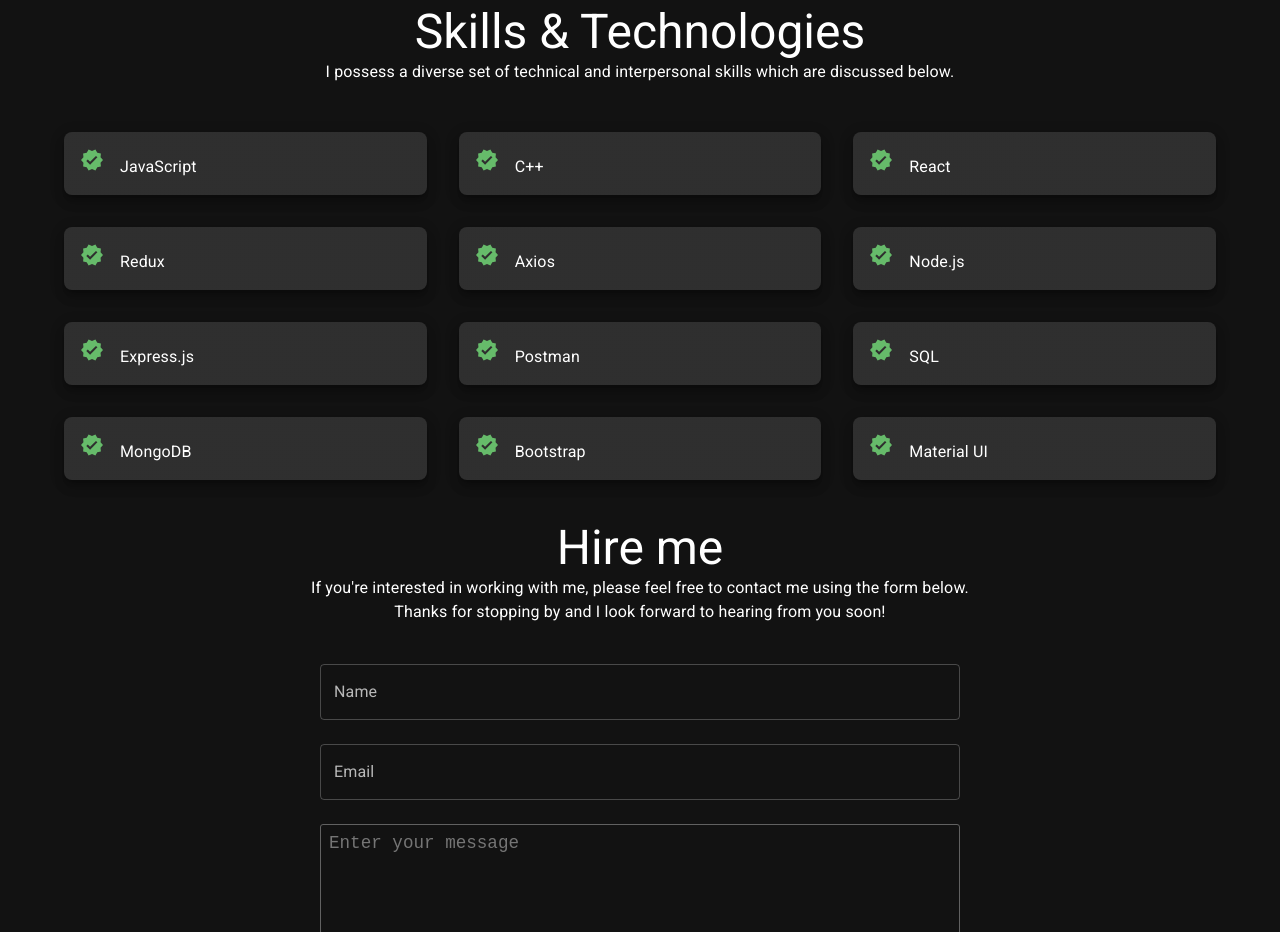
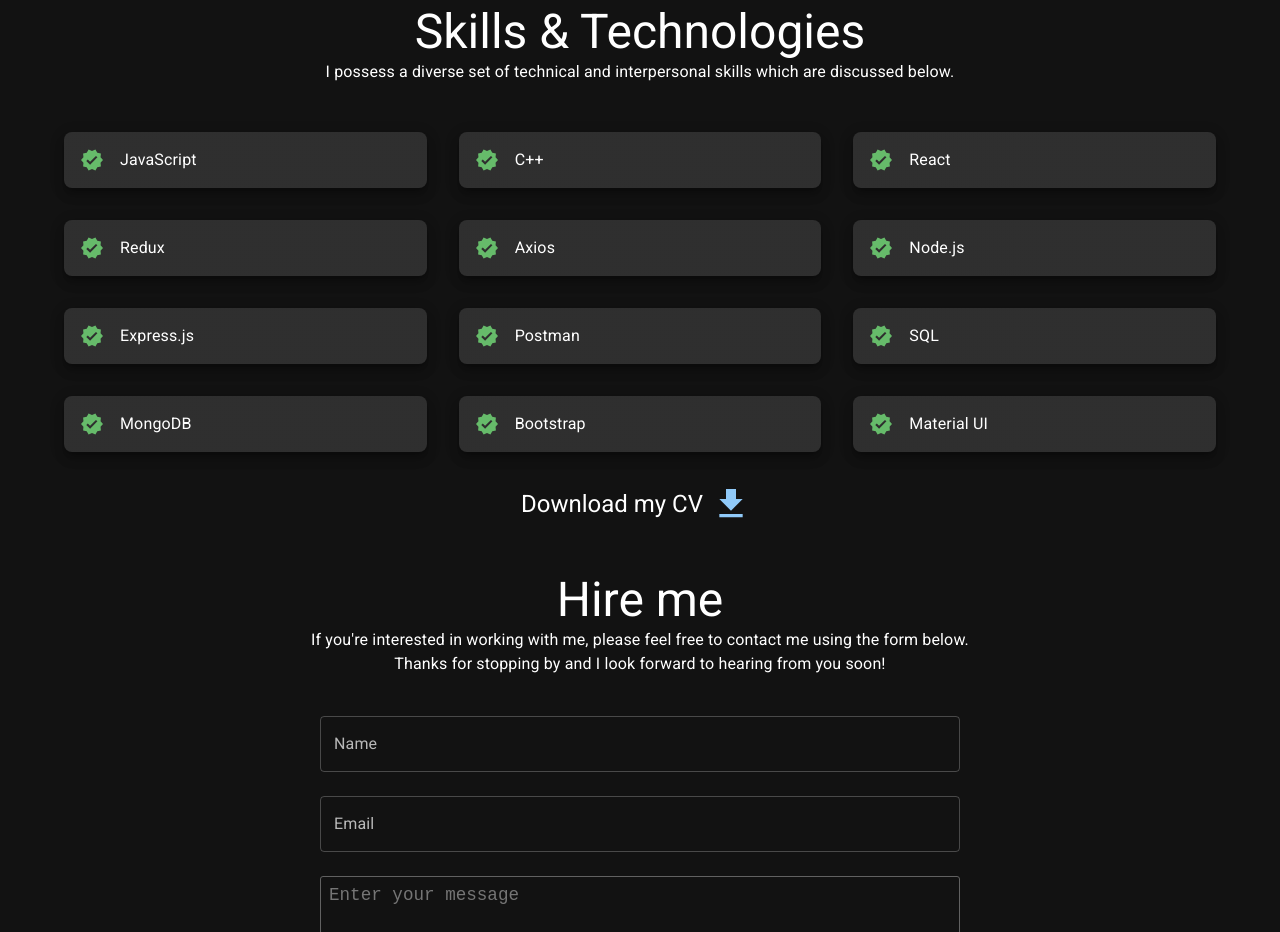
Before and after one commit to SomnathKar000/Porifolio, a React (Create React App) app: page / in a window 1280 px wide. Shown: the part 1600-2532 px from the top of the page. Built offline with nearby package versions, Linux system fonts and the light colour scheme.

Commit message:
Added new changes

```diff
--- a/src/components/Skills.js
+++ b/src/components/Skills.js
@@ -1,9 +1,11 @@
 import React from "react";
 import styled from "styled-components";
-import { Box, Typography, Paper } from "@mui/material";
+import { Box, Typography, Paper, IconButton, Tooltip } from "@mui/material";
 import MemoryIcon from "@mui/icons-material/Memory";
 import VerifiedIcon from "@mui/icons-material/Verified";
 import { Contextvalues } from "../context/context";
+import FileDownloadIcon from "@mui/icons-material/FileDownload";
+import CV from "../assets/SomnathCV.pdf";
 
 const Skills = () => {
   const { skillsRef } = Contextvalues();
@@ -49,11 +51,19 @@
                   key={index}
                 >
                   <VerifiedIcon color="success" sx={{ marginRight: 2 }} />
-                  {item}
+                  <Typography>{item}</Typography>
                 </Paper>
               );
             })}
           </Box>
+        </Box>
+        <Box sx={{ margin: 3 }} className="cvContainer">
+          <Typography variant="h5">Download my CV</Typography>
+          <Tooltip title="Click on this icon">
+            <IconButton href={CV} download>
+              <FileDownloadIcon sx={{ fontSize: 40 }} color="primary" />
+            </IconButton>
+          </Tooltip>
         </Box>
       </Box>
     </Wrapper>
@@ -61,6 +71,12 @@
 };
 
 const Wrapper = styled.div`
+  .cvContainer {
+    display: flex;
+    justify-content: center;
+    align-items: center;
+  }
+
   .name {
     text-align: center;
   }
@@ -70,6 +86,11 @@
     gap: 2rem;
   }
 
+  .skillText {
+    display:flex;
+  }
+
+
   @media screen and (max-width: 600px) {
     .skillsContainer {
       display: grid;
@@ -77,8 +98,10 @@
       gap: 1rem;
     }
     .skillText {
+      display:flex
       font-size: 1rem;
       padding: 0.5rem;
+
     }
   }
 `;
```
Also changed, not shown: 1 other file (tests, documents, lock files or other folders).
